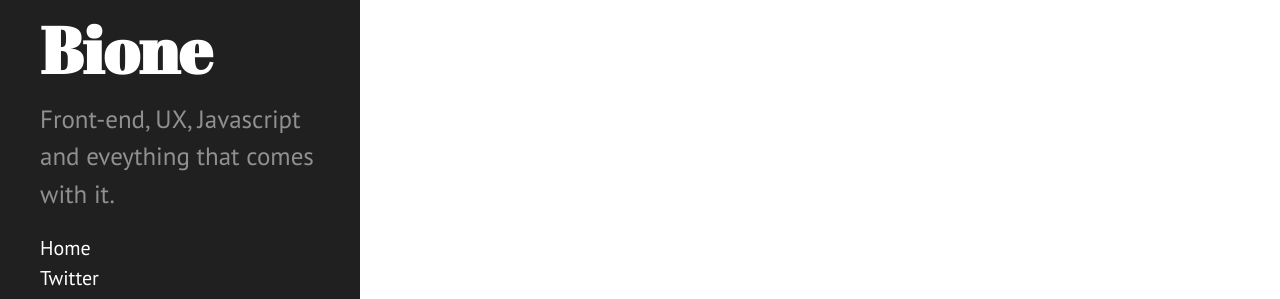
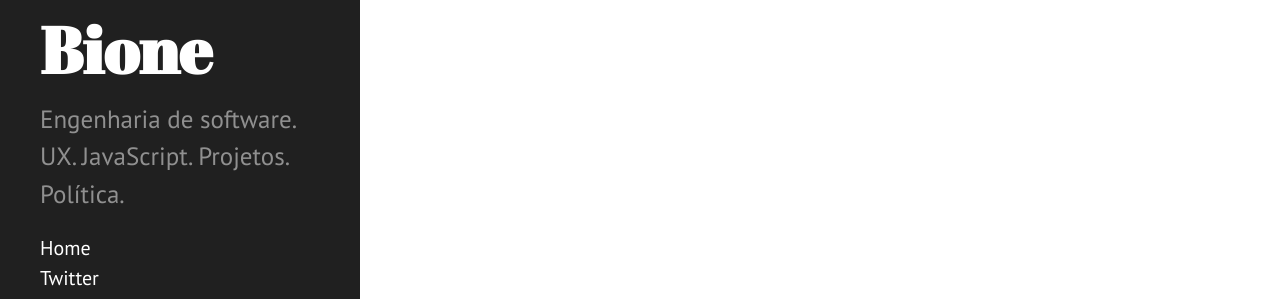
Before and after one commit to annebione/annebione.github.io, a Jekyll site: the page built from spotify-playlist/README.md, in a window 1280 px wide. Shown: the part 457-756 px from the top of the page. Built offline with Jekyll 4.4.1, drawn with Linux system fonts in a browser that asks for light colours; our own code applies the rules of GitHub Pages for plain Markdown files.

Commit message:
Update _config.yml

```diff
--- a/_config.yml
+++ b/_config.yml
@@ -4,5 +4,5 @@ markdown: kramdown
 url: http://annebione.github.io
 title: Anne Bione
 tagline: Engenharia de software. UX. JavaScript. Projetos. Política.
-description: Front-end, UX, Javascript and eveything that comes with it.
+description: Engenharia de software. UX. JavaScript. Projetos. Política.
 paginate: 5
```
